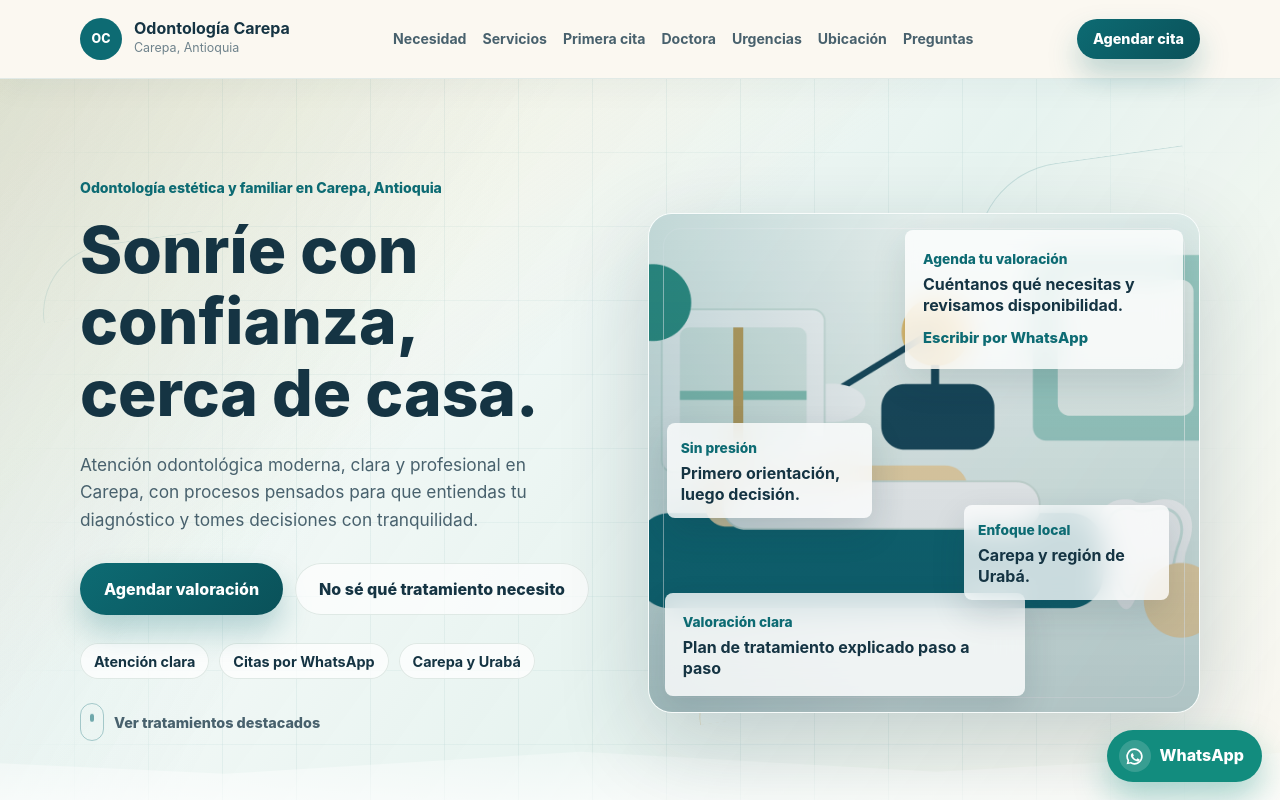
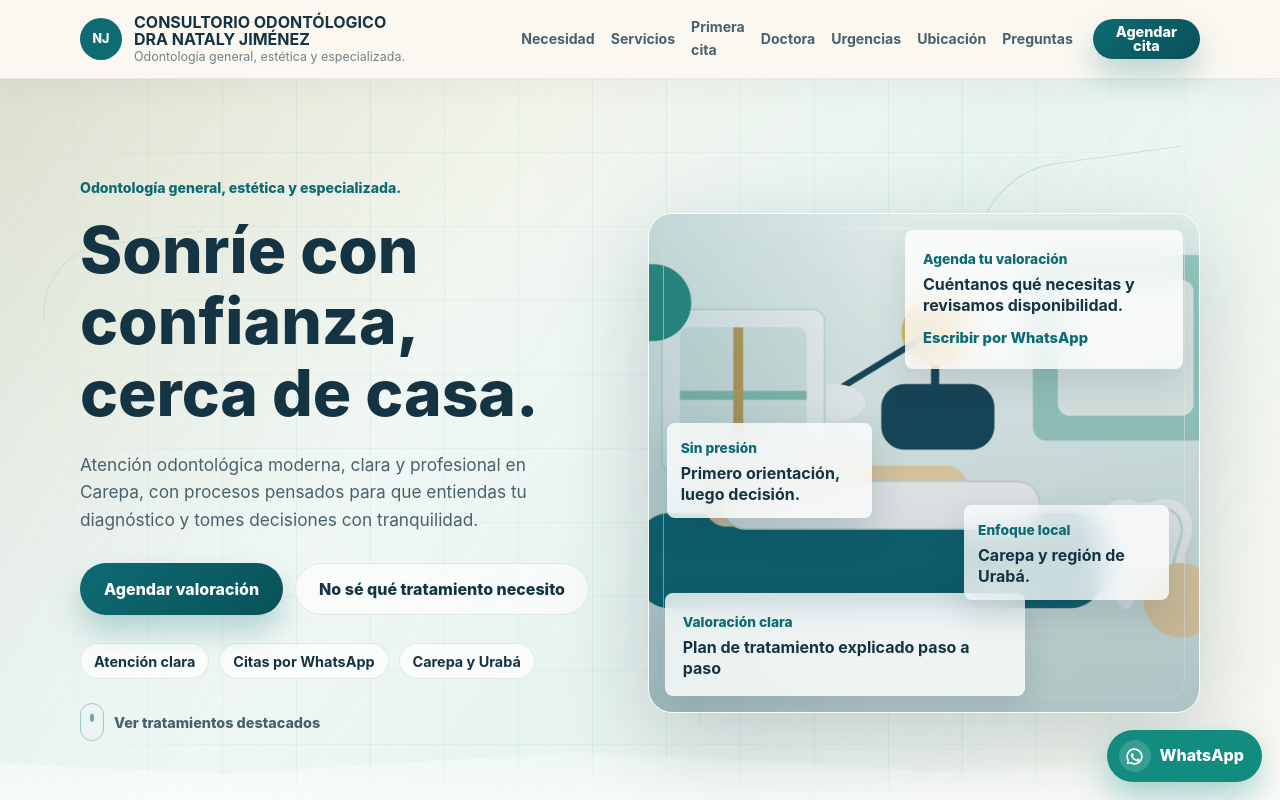
Before and after one commit to Blaister9/web-odontologia-carepa, a Next.js app: page / in a window 1280 px wide. Shown: the top 800 px of the page. Built offline with nearby package versions, Linux system fonts and the light colour scheme.

Commit message:
feat: update client brand copy

```diff
--- a/src/components/layout/Footer.tsx
+++ b/src/components/layout/Footer.tsx
@@ -11,11 +11,9 @@ export function Footer() {
     <footer className="site-footer">
       <div className="container site-footer__grid">
         <div className="site-footer__brand">
-          <span className="site-footer__mark">OC</span>
+          <span className="site-footer__mark">{siteConfig.brandInitials}</span>
           <h2>{siteConfig.clinicName}</h2>
-          <p>
-            {siteConfig.specialty} en {siteConfig.city}, {siteConfig.department}.
-          </p>
+          <p>{siteConfig.specialty}</p>
           <p className="site-footer__legal">
             La información publicada no reemplaza una valoración odontológica profesional.
           </p>
--- a/src/components/layout/Header.tsx
+++ b/src/components/layout/Header.tsx
@@ -28,13 +28,11 @@ export function Header() {
       <div className="container site-header__inner">
         <Link className="site-header__brand" href="/" aria-label="Ir al inicio">
           <span className="site-header__mark" aria-hidden="true">
-            OC
+            {siteConfig.brandInitials}
           </span>
-          <span>
+          <span className="site-header__brand-text">
             <strong>{siteConfig.clinicName}</strong>
-            <small>
-              {siteConfig.city}, {siteConfig.department}
-            </small>
+            <small>{siteConfig.specialty}</small>
           </span>
         </Link>
 
--- a/src/components/sections/AboutDoctor.tsx
+++ b/src/components/sections/AboutDoctor.tsx
@@ -11,7 +11,7 @@ export function AboutDoctor() {
         <div className="about__image">
           <Image
             src="/images/equipo/odontologia-profesional-carepa.png"
-            alt="Imagen referencial de atención odontológica profesional"
+            alt="Imagen referencial de atención odontológica"
             fill
             sizes="(min-width: 1024px) 38vw, 100vw"
           />
--- a/src/components/sections/Hero.tsx
+++ b/src/components/sections/Hero.tsx
@@ -22,7 +22,7 @@ export function Hero() {
       </div>
       <div className="container hero__grid">
         <div className="hero__content">
-          <p className="eyebrow">Odontología estética y familiar en Carepa, Antioquia</p>
+          <p className="eyebrow">{siteConfig.specialty}</p>
           <h1>Sonríe con confianza, cerca de casa.</h1>
           <p className="hero__lead">
             Atención odontológica moderna, clara y profesional en Carepa, con procesos
--- a/src/data/site.ts
+++ b/src/data/site.ts
@@ -1,4 +1,5 @@
 export type SiteConfig = {
+  brandInitials: string;
   clinicName: string;
   doctorName: string;
   specialty: string;
@@ -90,9 +91,10 @@ export type ExperiencePrinciple = {
 };
 
 export const siteConfig: SiteConfig = {
-  clinicName: "Odontología Carepa",
-  doctorName: "Atención odontológica profesional",
-  specialty: "Odontología estética, preventiva y familiar",
+  brandInitials: "NJ",
+  clinicName: "CONSULTORIO ODONTÓLOGICO DRA NATALY JIMÉNEZ",
+  doctorName: "Dra. Nataly Jiménez",
+  specialty: "Odontología general, estética y especializada.",
   city: "Carepa",
   department: "Antioquia",
   whatsappNumber: "573000000000",
@@ -108,10 +110,12 @@ export const siteConfig: SiteConfig = {
   mapUrl: "https://www.google.com/maps/search/?api=1&query=Carepa%2C%20Antioquia%2C%20Colombia",
   siteUrl: "https://web-odontologia-carepa.vercel.app",
   ogImage: "/images/hero/consultorio-odontologico-carepa.png",
-  seoTitle: "Odontología en Carepa, Antioquia | Atención estética y familiar",
+  seoTitle: "CONSULTORIO ODONTÓLOGICO DRA NATALY JIMÉNEZ | Carepa",
   seoDescription:
-    "Atención odontológica clara y profesional en Carepa, Antioquia. Agenda por WhatsApp valoración para limpieza dental, blanqueamiento, resinas, diseño de sonrisa, ortodoncia, urgencias y odontología familiar.",
+    "Odontología general, estética y especializada en Carepa, Antioquia. Agenda por WhatsApp una valoración en el Consultorio Odontológico Dra. Nataly Jiménez.",
   seoKeywords: [
+    "Consultorio Odontológico Dra Nataly Jiménez",
+    "Dra Nataly Jiménez",
     "odontología en Carepa",
     "odontóloga en Carepa",
     "odontología en Carepa Antioquia",
--- a/src/styles/globals.css
+++ b/src/styles/globals.css
@@ -147,7 +147,13 @@ p {
   display: inline-flex;
   align-items: center;
   gap: 12px;
+  flex: 1 1 auto;
   min-width: 0;
+}
+
+.site-header__brand-text {
+  min-width: 0;
+  max-width: min(430px, 54vw);
 }
 
 .site-header__brand strong,
@@ -156,12 +162,14 @@ p {
   color: var(--color-ink);
   font-size: 1rem;
   line-height: 1.1;
+  text-wrap: balance;
 }
 
 .site-header__brand small {
   display: block;
   color: var(--color-muted);
   font-size: 0.78rem;
+  line-height: 1.25;
 }
 
 .site-header__mark,
```
